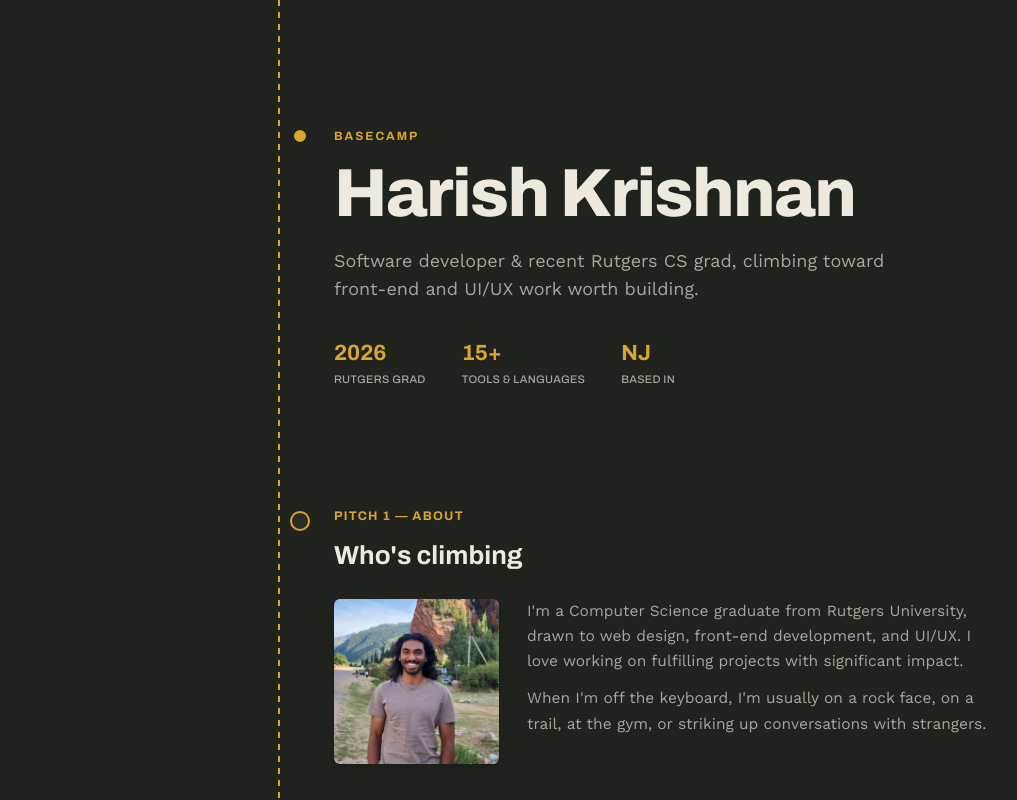
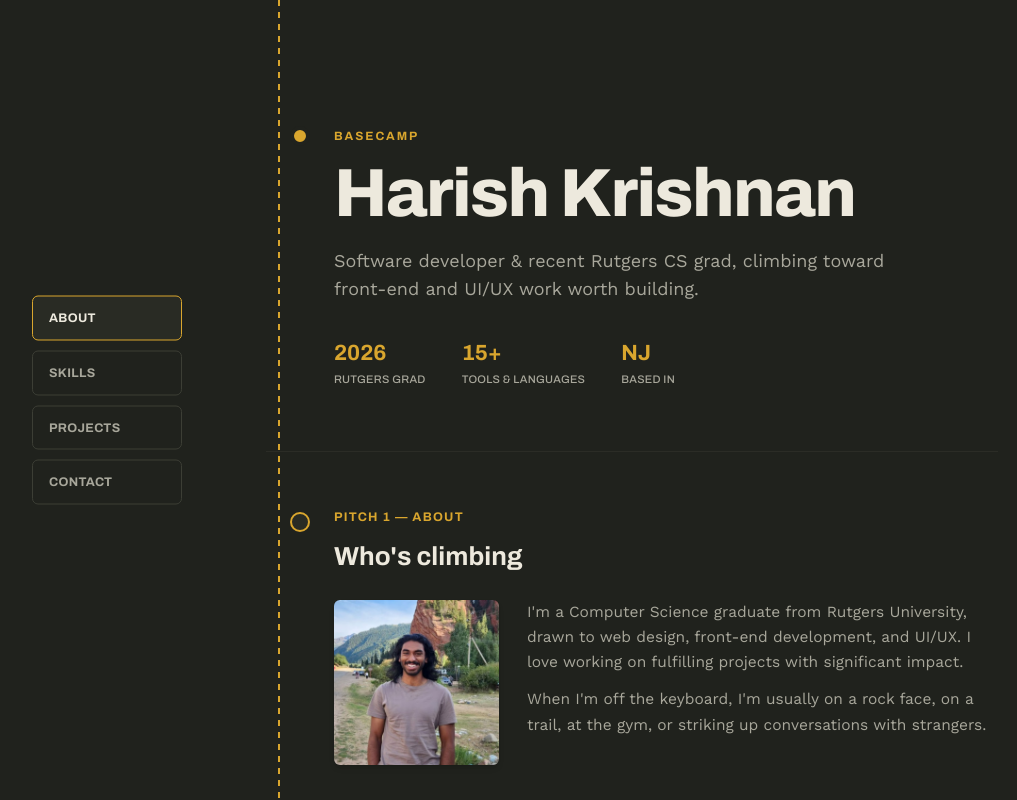
Before and after one commit to HarishKrishnaan/harish-portfolio, a Next.js app: page / in a window 1280 px wide. Shown: the top 800 px of the page, without its empty margins (8-1025 px from the left). Built offline with nearby package versions, Linux system fonts and the light colour scheme.

Commit message:
added navigation sidebar and lines separating each pitch

```diff
--- a/app/page.tsx
+++ b/app/page.tsx
@@ -1,4 +1,5 @@
 import RouteLine from "@/components/RouteLine";
+import Sidebar from "@/components/Sidebar";
 import Hero from "@/components/Hero";
 import About from "@/components/About";
 import Skills from "@/components/Skills";
@@ -7,6 +8,8 @@ import Contact from "@/components/Contact";
 
 export default function Home() {
   return (
+    <>
+      <Sidebar />
       <main className="relative max-w-[780px] mx-auto px-4 sm:px-6">
         <RouteLine />
         <Hero />
@@ -15,5 +18,6 @@ export default function Home() {
         <Projects />
         <Contact />
       </main>
+    </>
   );
 }
--- a/components/About.tsx
+++ b/components/About.tsx
@@ -1,4 +1,3 @@
-// components/About.tsx
 import Image from "next/image";
 import Pitch from "./Pitch";
 
--- a/components/Contact.tsx
+++ b/components/Contact.tsx
@@ -1,4 +1,3 @@
-// components/Contact.tsx
 const links = [
   { label: "Email", href: "mailto:harkrishnan2e@gmail.com" },
   { label: "GitHub", href: "https://github.com/HarishKrishnaan" },
@@ -8,7 +7,7 @@ const links = [
 
 export default function Contact() {
   return (
-    <footer id="contact" className="relative pl-14 sm:pl-[68px] py-12 sm:py-14 pb-24 scroll-mt-8">
+    <footer id="contact" className="relative pl-14 sm:pl-[68px] py-12 sm:py-14 pb-24 scroll-mt-8 border-t border-line/40">
       <a
         href="#contact"
         aria-label="Jump to Contact section"
--- a/components/Pitch.tsx
+++ b/components/Pitch.tsx
@@ -10,7 +10,7 @@ export default function Pitch({
   children: React.ReactNode;
 }) {
   return (
-    <section id={id} className="relative pl-14 sm:pl-[68px] py-12 sm:py-14 scroll-mt-8">
+    <section id={id} className="relative pl-14 sm:pl-[68px] py-12 sm:py-14 scroll-mt-8 border-t border-line/40">
       <a
         href={`#${id}`}
         aria-label={`Jump to ${title} section`}
--- a/components/Projects.tsx
+++ b/components/Projects.tsx
@@ -1,4 +1,3 @@
-// components/Projects.tsx
 import Pitch from "./Pitch";
 
 type ProjectLink = {
--- /dev/null
+++ b/components/Sidebar.tsx
@@ -0,0 +1,58 @@
+"use client";
+
+import { useEffect, useState } from "react";
+
+const sections = [
+  { id: "about", label: "About" },
+  { id: "skills", label: "Skills" },
+  { id: "projects", label: "Projects" },
+  { id: "contact", label: "Contact" },
+];
+
+export default function Sidebar() {
+  const [active, setActive] = useState("about");
+
+  useEffect(() => {
+    const observer = new IntersectionObserver(
+      (entries) => {
+        entries.forEach((entry) => {
+          if (entry.isIntersecting) {
+            setActive(entry.target.id);
+          }
+        });
+      },
+      { rootMargin: "-40% 0px -50% 0px", threshold: 0 }
+    );
+
+    sections.forEach((s) => {
+      const el = document.getElementById(s.id);
+      if (el) observer.observe(el);
+    });
+
+    return () => observer.disconnect();
+  }, []);
+
+  return (
+    <nav
+      aria-label="Section navigation"
+      className="hidden xl:flex flex-col gap-2.5 fixed left-10 top-1/2 -translate-y-1/2 w-[150px]"
+    >
+      {sections.map((s) => {
+        const isActive = active === s.id;
+        return (
+          <a
+            key={s.id}
+            href={`#${s.id}`}
+            className={`px-4 py-3 rounded-md border text-[12.5px] font-display font-bold uppercase tracking-wide transition-all duration-200 ${
+              isActive
+                ? "border-gold bg-panel text-cream"
+                : "border-line text-soft hover:border-gold/50 hover:text-cream hover:bg-panel/50"
+            }`}
+          >
+            {s.label}
+          </a>
+        );
+      })}
+    </nav>
+  );
+}
```
Lines whose indentation alone changed are shown as unchanged.
